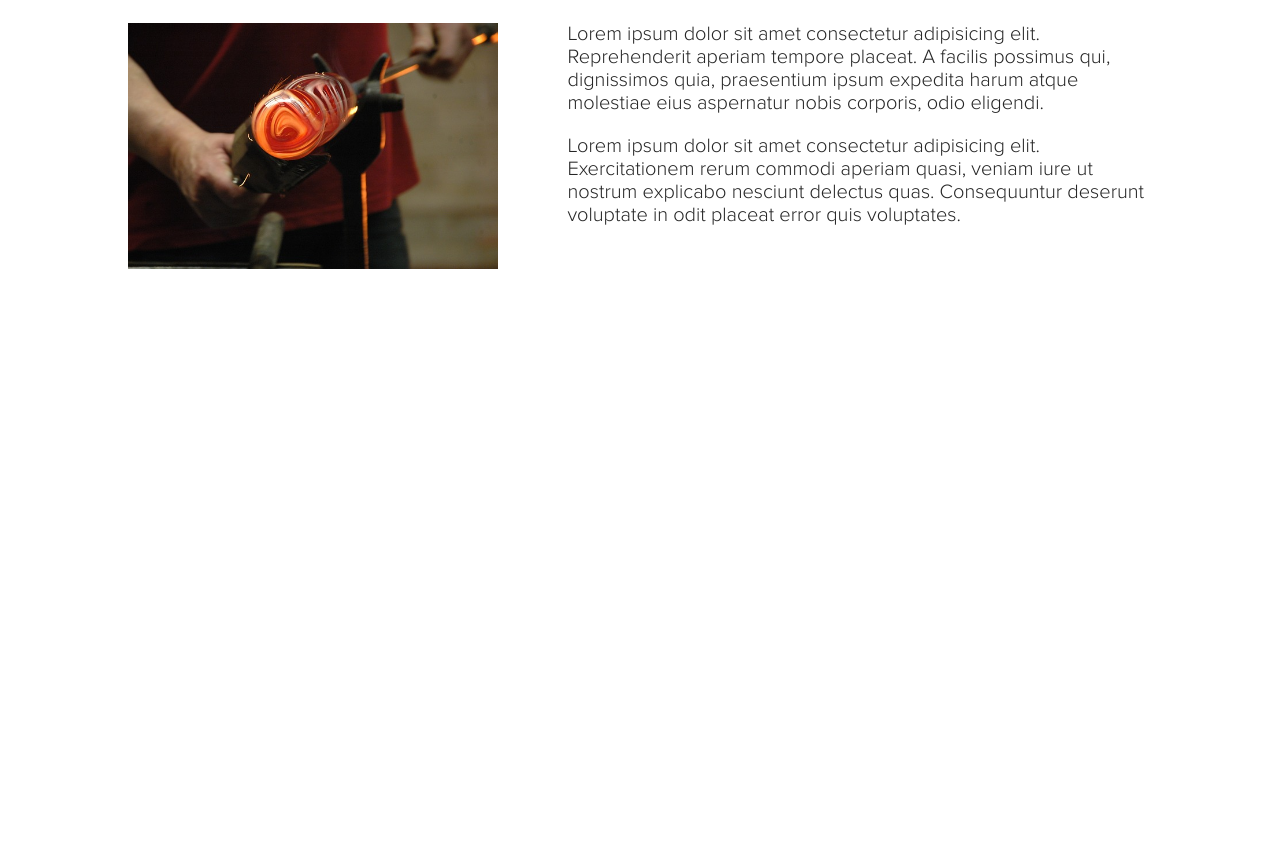
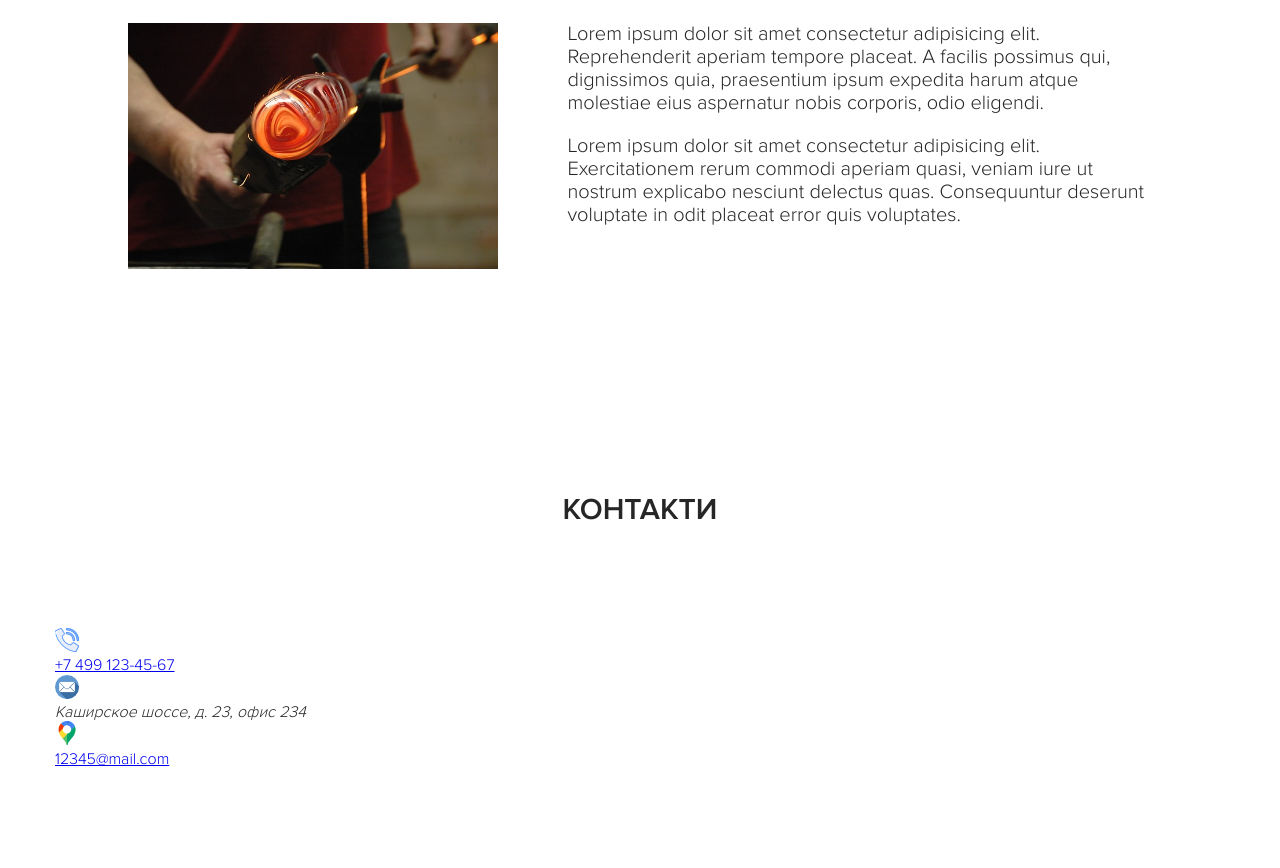
Before and after one commit to Chycherskyi/Skinali, a plain HTML site: page index.html in a window 1280 px wide. Shown: the part 7123-7991 px from the top of the page. Before the commit the page ends 7516 px from the top, so only its background shows below. Drawn offline with Linux system fonts and the light colour scheme; a script that the page names is missing.

Commit message:
Dodanie sekcji contacts

```diff
--- a/index.html
+++ b/index.html
@@ -587,7 +587,6 @@
                     <div class="factory-block__text">
                         <p>Lorem ipsum dolor sit amet consectetur adipisicing elit. Reprehenderit aperiam tempore placeat. A facilis possimus qui, dignissimos quia, praesentium ipsum expedita harum atque molestiae eius aspernatur nobis corporis, odio eligendi.</p>
                         <p>Lorem ipsum dolor sit amet consectetur adipisicing elit. Exercitationem rerum commodi aperiam quasi, veniam iure ut nostrum explicabo nesciunt delectus quas. Consequuntur deserunt voluptate in odit placeat error quis voluptates.</p>
-
                     </div>
                     <!-- /.factory-block__text -->
                 </div>
@@ -596,6 +595,42 @@
             <!-- /.container -->
         </section>
         <!-- /.section factory -->
+
+        <section class="section contacts">
+            <div class="container">
+                <div class="h2 section-title section__title">Контакти</div>
+                <!-- /.h2 section-title section__title -->
+                <div class="contacts-block">
+                    <div class="contacts-block__item">
+                        <img src="img/contacts/phone.png" alt="" class="contacts__image">
+                        <div class="contacts__text">
+                            <a href="#" class="contacts__link">+7 499 123-45-67</a>
+                        </div>
+                        <!-- /.contacts__text -->
+                    </div>
+                    <!-- /.contacts-block__item -->
+                    <div class="contacts-block__item">
+                        <img src="img/contacts/mesage.png" alt="" class="contacts__image">
+                        <div class="contacts__text">
+                            <address class="contacts__address">Каширское шоссе, д. 23, офис 234</address>
+                        </div>
+                        <!-- /.contacts__text -->
+                    </div>
+                    <!-- /.contacts-block__item -->
+                    <div class="contacts-block__item">
+                        <img src="img/contacts/map.png" alt="" class="contacts__image">
+                        <div class="contacts__text">
+                            <a href="#" class="contacts__link">12345@mail.com</a>
+                        </div>
+                        <!-- /.contacts__text -->
+                    </div>
+                    <!-- /.contacts-block__item -->
+                </div>
+                <!-- /.contacts-block -->
+            </div>
+            <!-- /.container -->
+        </section>
+        <!-- /.section contacts -->
     </main>
 
     <script type="text/javascript" src="https://spikmi.com/Widget?Id=5004"></script>
```
Also changed, not shown: img/contacts/map.png (added), img/contacts/mesage.png (added), img/contacts/phone.png (added).
